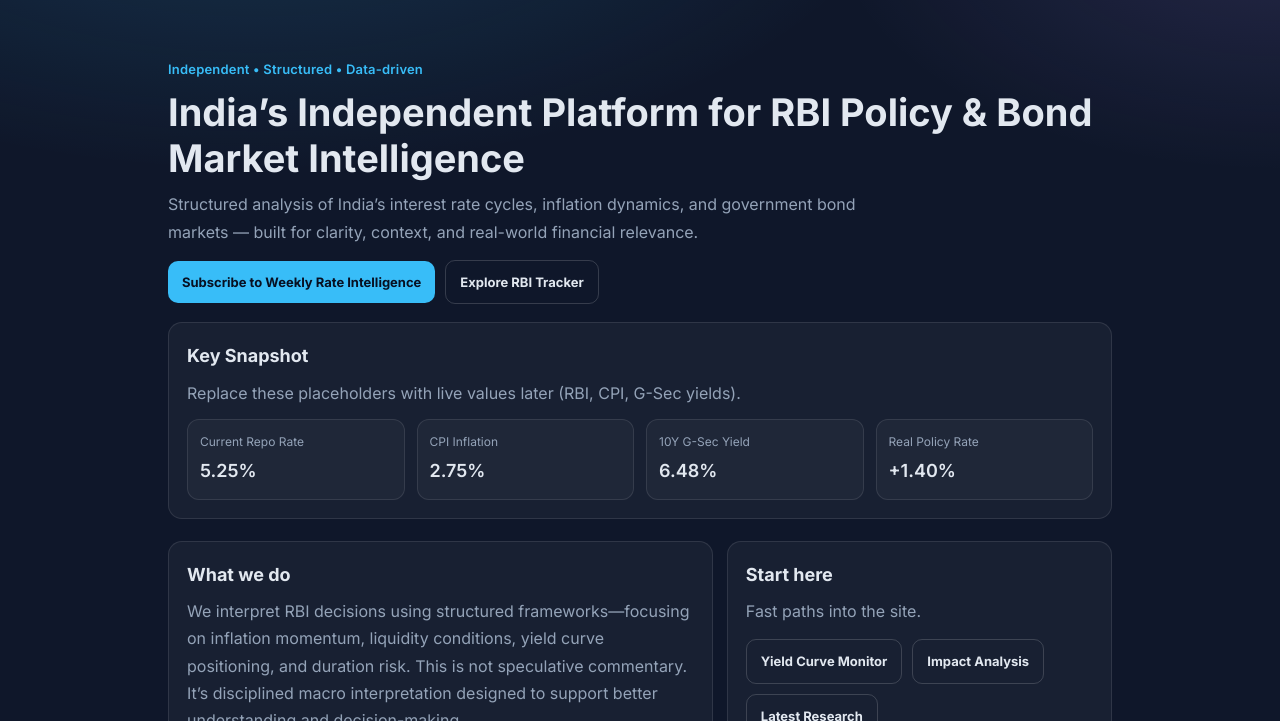
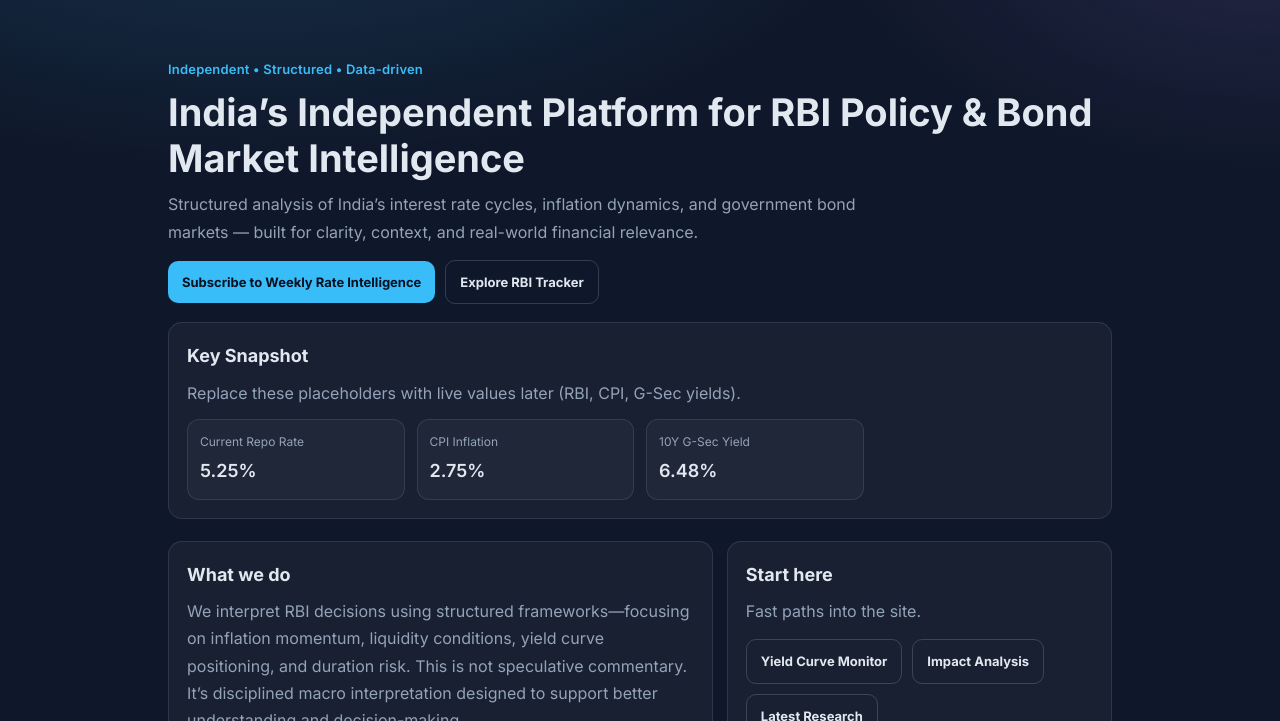
Before and after one commit to anandrohit0515/interest-rate-analysis, a plain HTML site: page index.html in a window 1280 px wide. Shown: the part 79-800 px from the top of the page. Drawn offline with Linux system fonts and the light colour scheme.

Commit message:
Remove Real Policy Rate metric from index.html
Removed the Real Policy Rate metric from the HTML.

```diff
--- a/index.html
+++ b/index.html
@@ -59,10 +59,7 @@
           <div class="label">10Y G-Sec Yield</div>
           <div class="value">6.48%</div>
         </div>
-        <div class="metric">
-          <div class="label">Real Policy Rate</div>
-          <div class="value">+1.40%</div>
-        </div>
+
       </div>
     </section>
 
```
